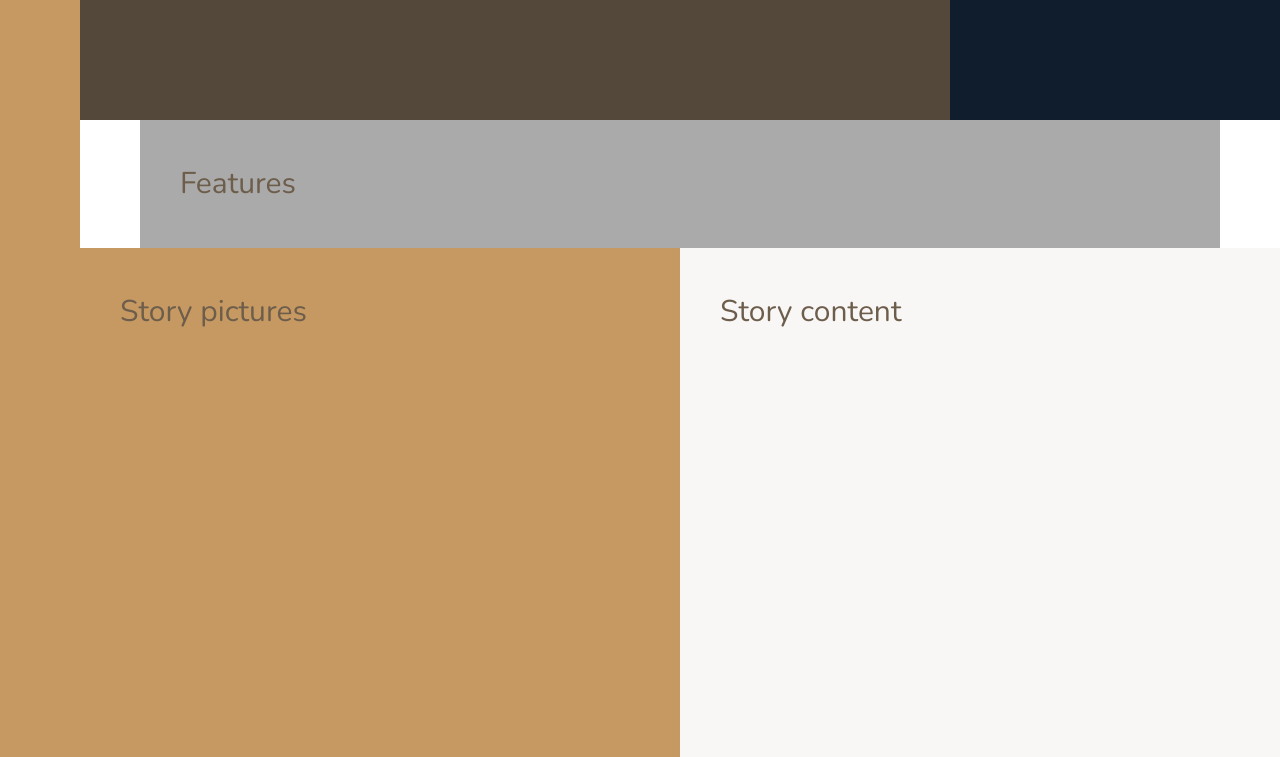
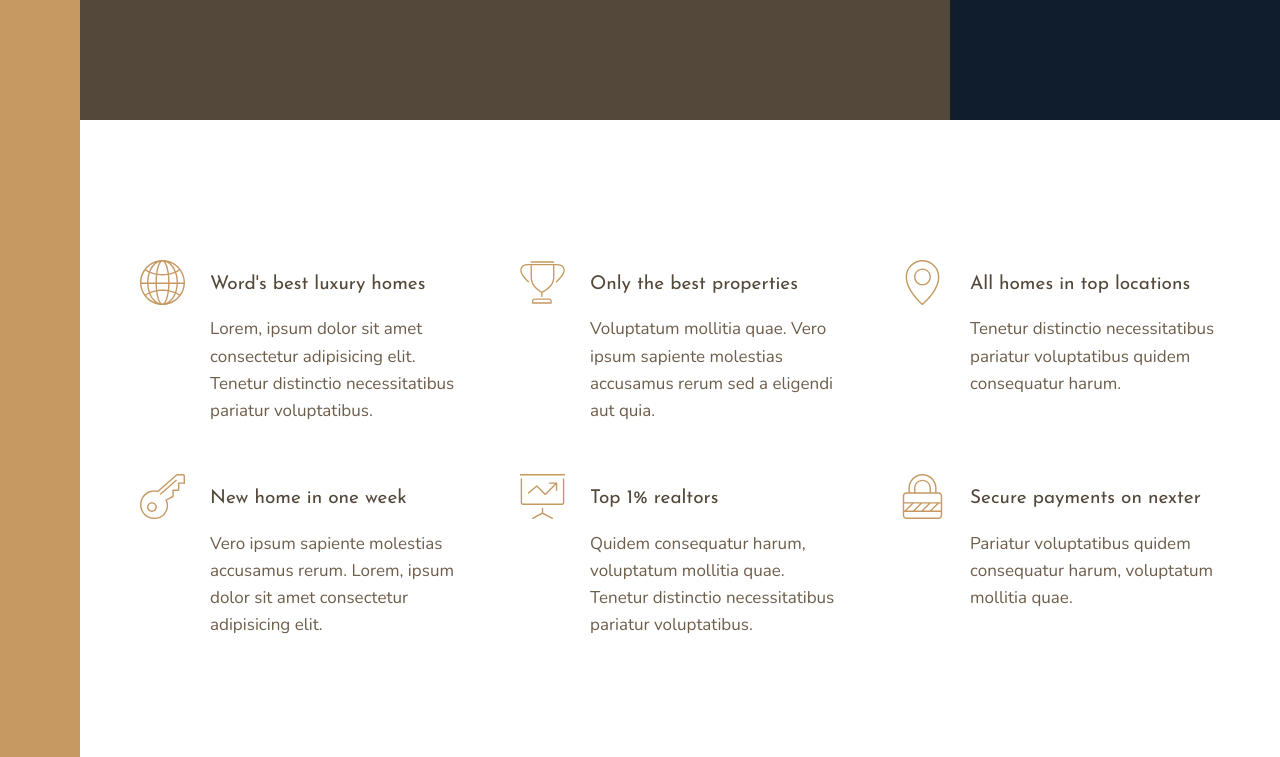
Before and after one commit to annafoldvari/nexter, a website: page index.html in a window 1280 px wide. Shown: the part 520-1277 px from the top of the page. Drawn offline with nearby package versions, Linux system fonts and the light colour scheme.

Commit message:
Features section added.

```diff
--- a/index.html
+++ b/index.html
@@ -25,7 +25,55 @@
         </div>
 
         <section class="features">
-            Features
+
+            <div class="feature">
+                <svg class="feature__icon">
+                    <use xlink:href="img/sprite.svg#icon-global"></use>
+                </svg>
+                <h4 class="heading-4 heading-4--dark">Word's best luxury homes</h4>
+                <p class="feature__text">Lorem, ipsum dolor sit amet consectetur adipisicing elit. Tenetur distinctio necessitatibus pariatur voluptatibus.</p>
+            </div>
+
+            <div class="feature">
+                <svg class="feature__icon">
+                    <use xlink:href="img/sprite.svg#icon-trophy"></use>
+                </svg>
+                <h4 class="heading-4 heading-4--dark">Only the best properties</h4>
+                <p class="feature__text">Voluptatum mollitia quae. Vero ipsum sapiente molestias accusamus rerum sed a eligendi aut quia.</p>
+            </div>
+
+            <div class="feature">
+                <svg class="feature__icon">
+                    <use xlink:href="img/sprite.svg#icon-map-pin"></use>
+                </svg>
+                <h4 class=" heading-4 heading-4--dark">All homes in top locations</h4>
+                <p class="feature__text">Tenetur distinctio necessitatibus pariatur voluptatibus quidem consequatur harum.</p>
+            </div>
+
+            <div class="feature">
+                <svg class="feature__icon">
+                    <use xlink:href="img/sprite.svg#icon-key"></use>
+                </svg>
+                <h4 class="heading-4 heading-4--dark">New home in one week</h4>
+                <p class="feature__text">Vero ipsum sapiente molestias accusamus rerum. Lorem, ipsum dolor sit amet consectetur adipisicing elit.</p>
+            </div>
+
+            <div class="feature">
+                <svg class="feature__icon">
+                    <use xlink:href="img/sprite.svg#icon-presentation"></use>
+                </svg>
+                <h4 class="heading-4 heading-4--dark">Top 1% realtors</h4>
+                <p class="feature__text">Quidem consequatur harum, voluptatum mollitia quae. Tenetur distinctio necessitatibus pariatur voluptatibus.</p>
+            </div>
+
+            <div class="feature">
+                <svg class="feature__icon">
+                    <use xlink:href="img/sprite.svg#icon-lock"></use>
+                </svg>
+                <h4 class="heading-4 heading-4--dark">Secure payments on nexter</h4>
+                <p class="feature__text">Pariatur voluptatibus quidem consequatur harum, voluptatum mollitia quae.</p>
+            </div>
+
         </section>
 
         <div class="story__pictures">
--- a/sass/_base.scss
+++ b/sass/_base.scss
@@ -39,8 +39,4 @@ body {
   grid-template-rows: 80vh min-content 40vw repeat(3, min-content);
   grid-template-columns: [sidebar-start] 8rem [sidebar-end full-start] minmax(6rem, 1fr) [center-start] repeat(8, [col-start] minmax(min-content, 14rem) [col-end]) [center-end] minmax(6rem, 1fr) [full-end];
 
-  & > * {
-    padding: 40px;
-    font-size: 3rem;
-  }
 }
--- a/sass/_features.scss
+++ b/sass/_features.scss
@@ -1,4 +1,35 @@
 .features {
-  background-color: $color-grey-light-2;
   grid-column: center-start / center-end;
+
+
+  margin: 15rem 0;
+
+  display: grid;
+  //grid-template-columns: repeat(3, 1fr);
+  grid-template-columns: repeat(auto-fit, minmax(25rem, 1fr));
+  grid-gap: 6rem;
+  align-items: start;
+
 }
+
+.feature {
+
+  display: grid;
+  grid-template-columns: min-content 1fr;
+  grid-row-gap: 1.5rem;
+  grid-column-gap: 2.5rem;
+
+
+  &__icon {
+    fill: $color-primary;
+    width: 4.5rem;
+    height: 4.5rem;
+    grid-row: 1 / span 2;
+    transform: translateY(-1rem);
+  }
+
+
+  &__text {
+    font-size: 1.7rem;
+  }
+}
--- a/sass/_typography.scss
+++ b/sass/_typography.scss
@@ -0,0 +1,27 @@
+%heading {
+  font-family: $font-display;
+  font-weight: 400;
+}
+
+
+.heading-1 {
+  @extend %heading;
+}
+
+.heading-2 {
+  @extend %heading;
+}
+
+.heading-3 {
+  @extend %heading;
+}
+
+
+.heading-4 {
+  @extend %heading;
+  font-size: 1.9rem;
+
+  &--light { color: $color-grey-light-1;}
+
+  &--dark { color: $color-grey-dark-1;}
+}
```
Also changed, not shown: css/style.css.
